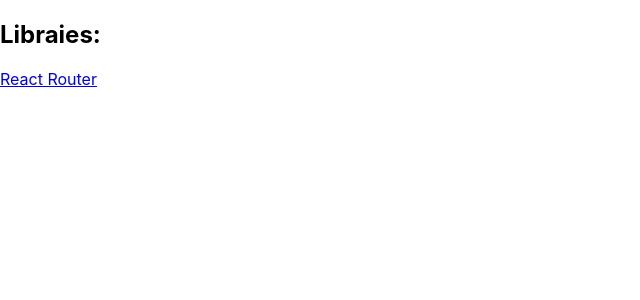
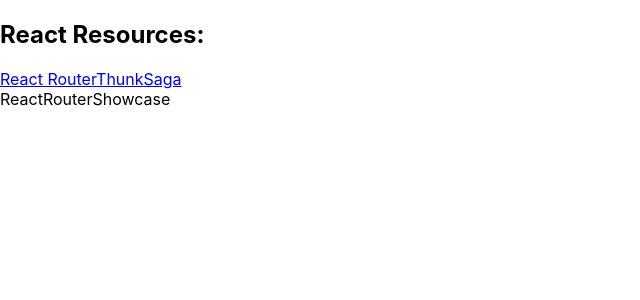
Before and after one commit to briankostar/react-resources, a React (Create React App) app: page /react-router in a window 1280 px wide. Shown: the top 300 px of the page, without its empty margins (0-640 px from the left). Built offline with nearby package versions, Linux system fonts and the light colour scheme.

Commit message:
add route component

```diff
--- a/src/App.js
+++ b/src/App.js
@@ -1,5 +1,7 @@
 import React, { Component } from 'react';
 import { BrowserRouter, Route, Link } from "react-router-dom";
+
+import { ReactRouterShowcase } from './lib/react-router/ReactRouterShowcase'
 
 const Index = () => <h2>Home</h2>;
 
@@ -8,11 +10,13 @@
     return (
       <BrowserRouter>
         <div>
-          <h2>Libraies:</h2>
+          <h2>React Resources:</h2>
 
           <Link to="/react-router">React Router</Link>
+          <Link to="/thunk">Thunk</Link>
+          <Link to="/saga">Saga</Link>
 
-          <Route path="/react-router" component="ReactRouterShowcase"></Route>
+          <Route path="/react-router" component={ReactRouterShowcase}></Route>
         </div>
       </BrowserRouter>
     );
--- /dev/null
+++ b/src/lib/react-router/ReactRouterShowcase.js
@@ -0,0 +1,11 @@
+import React, { Component } from 'react';
+import { BrowserRouter, Route, Link } from "react-router-dom";
+
+
+export class ReactRouterShowcase extends Component {
+    render() {
+        return (
+            <div>ReactRouterShowcase</div>
+        )
+    }
+}
```
